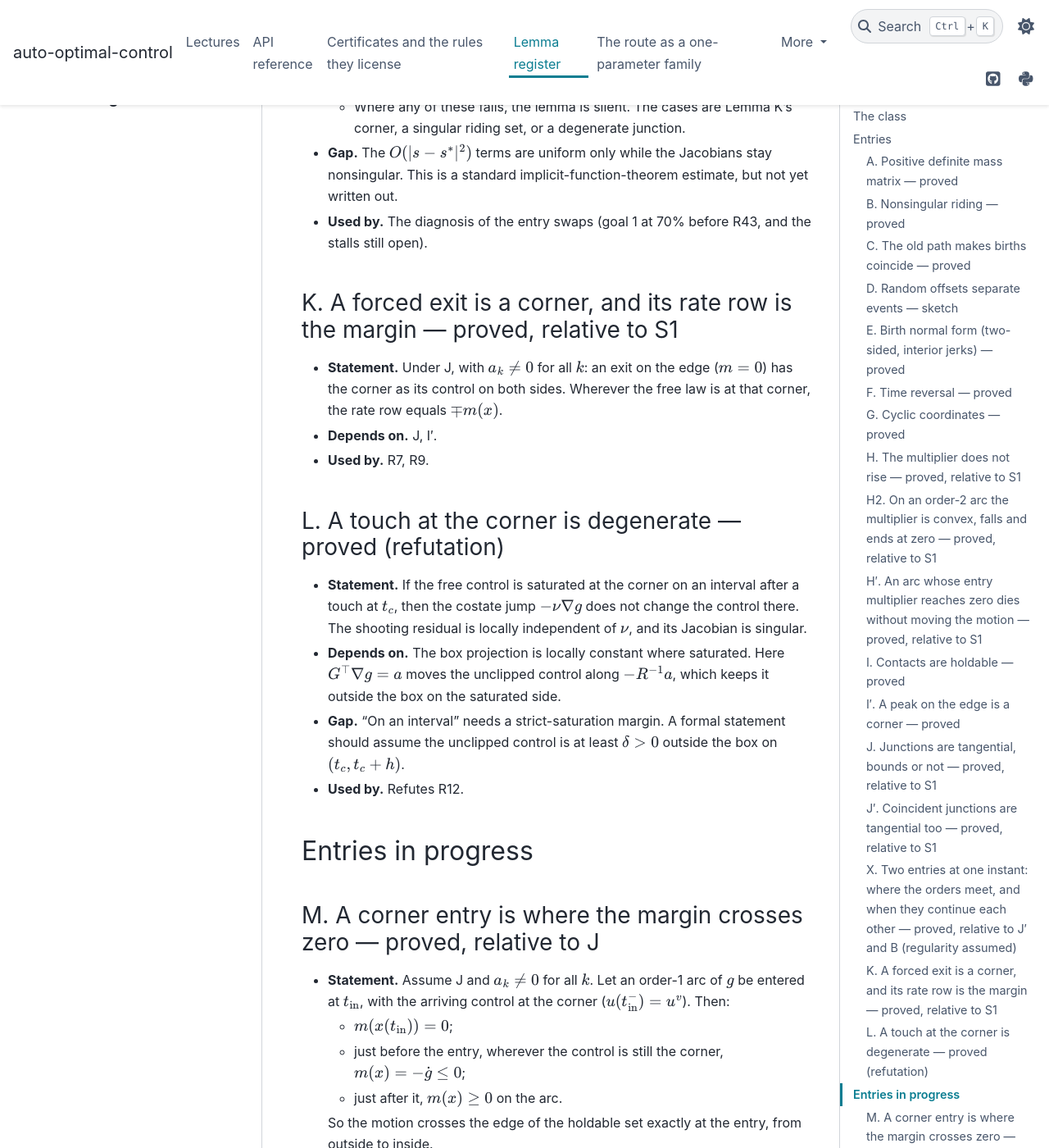
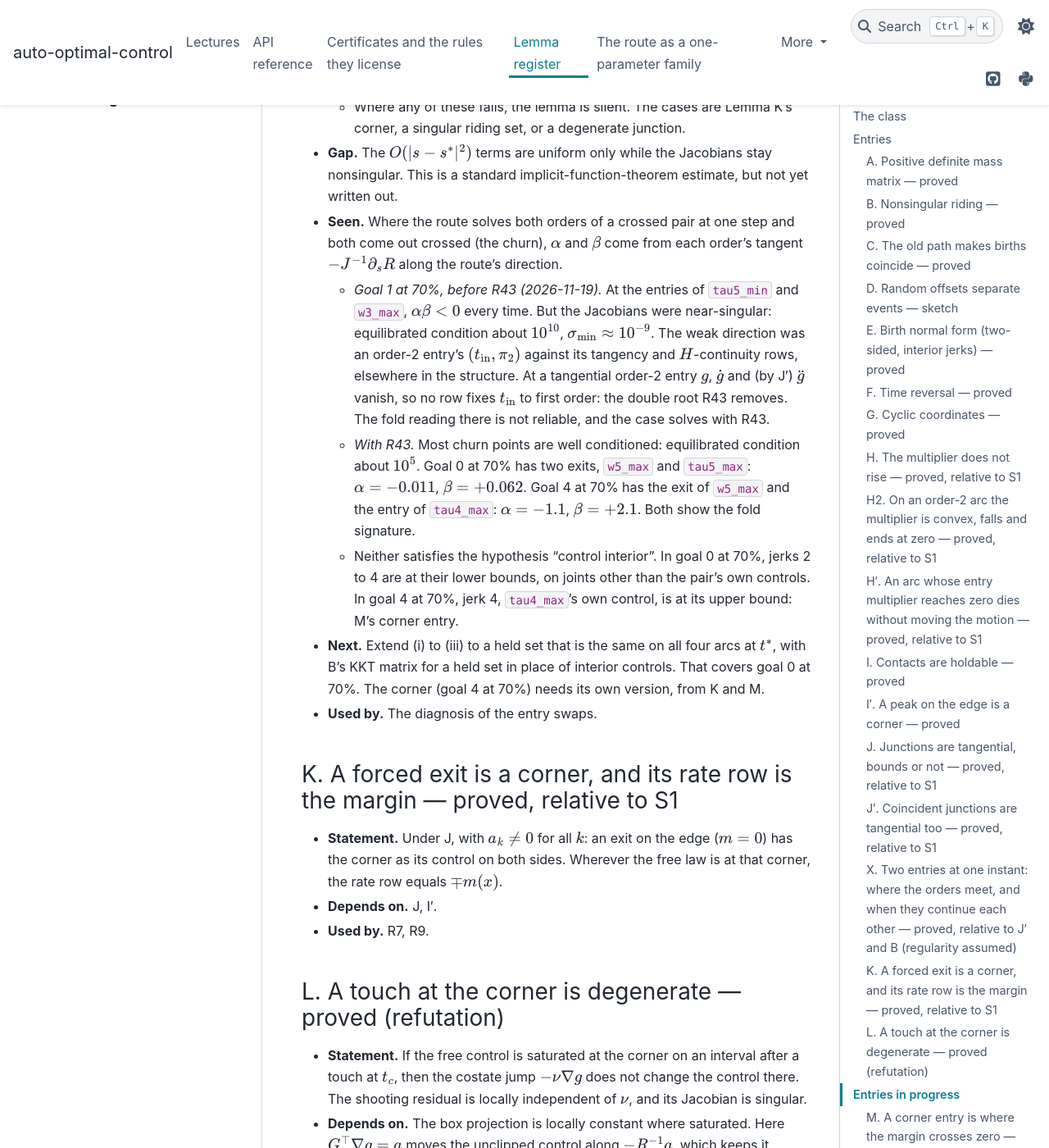
Before and after one commit to idm23/auto-optimal-control, a Sphinx documentation site: the page built from docs/notes/lemma_register.md, in a window 1280 px wide and 1400 px high, scrolled down 10377 px. Shown: the whole window at 82% size. Built offline with Sphinx 7.4.7 and the PyData theme 0.15.4, drawn with Linux system fonts in a browser that asks for light colours.

Commit message:
Lemma X: what the hypothesis check shows, before and after R43
Co-Authored-By: Claude Opus 5.5 <noreply@anthropic.com>

```diff
--- a/docs/notes/lemma_register.md
+++ b/docs/notes/lemma_register.md
@@ -370,8 +370,28 @@ margin is zero exactly when the corner is the only control that holds $g$.
 - **Gap.** The $O(|s - s^*|^2)$ terms are uniform only while the Jacobians stay
   nonsingular. This is a standard implicit-function-theorem estimate, but not yet
   written out.
-- **Used by.** The diagnosis of the entry swaps (goal 1 at 70% before R43, and the
-  stalls still open).
+- **Seen.** Where the route solves both orders of a crossed pair at one step and both
+  come out crossed (the churn), $\alpha$ and $\beta$ come from each order's tangent
+  $-J^{-1}\partial_s R$ along the route's direction.
+  - *Goal 1 at 70%, before R43 (2026-11-19).* At the entries of `tau5_min` and `w3_max`,
+    $\alpha\beta < 0$ every time. But the Jacobians were near-singular: equilibrated
+    condition about $10^{10}$, $\sigma_{\min} \approx 10^{-9}$. The weak direction was
+    an order-2 entry's $(t_{\rm in}, \pi_2)$ against its tangency and $H$-continuity
+    rows, elsewhere in the structure. At a tangential order-2 entry $g$, $\dot g$ and
+    (by J′) $\ddot g$ vanish, so no row fixes $t_{\rm in}$ to first order: the double
+    root R43 removes. The fold reading there is not reliable, and the case solves with
+    R43.
+  - *With R43.* Most churn points are well conditioned: equilibrated condition about
+    $10^5$. Goal 0 at 70% has two exits, `w5_max` and `tau5_max`: $\alpha = -0.011$,
+    $\beta = +0.062$. Goal 4 at 70% has the exit of `w5_max` and the entry of
+    `tau4_max`: $\alpha = -1.1$, $\beta = +2.1$. Both show the fold signature.
+  - Neither satisfies the hypothesis "control interior". In goal 0 at 70%, jerks 2 to 4
+    are at their lower bounds, on joints other than the pair's own controls. In goal 4
+    at 70%, jerk 4, `tau4_max`'s own control, is at its upper bound: M's corner entry.
+- **Next.** Extend (i) to (iii) to a held set that is the same on all four arcs at $t^*$,
+  with B's KKT matrix for a held set in place of interior controls. That covers goal 0
+  at 70%. The corner (goal 4 at 70%) needs its own version, from K and M.
+- **Used by.** The diagnosis of the entry swaps.
 
 ### K. A forced exit is a corner, and its rate row is the margin — proved, relative to S1
 
```
